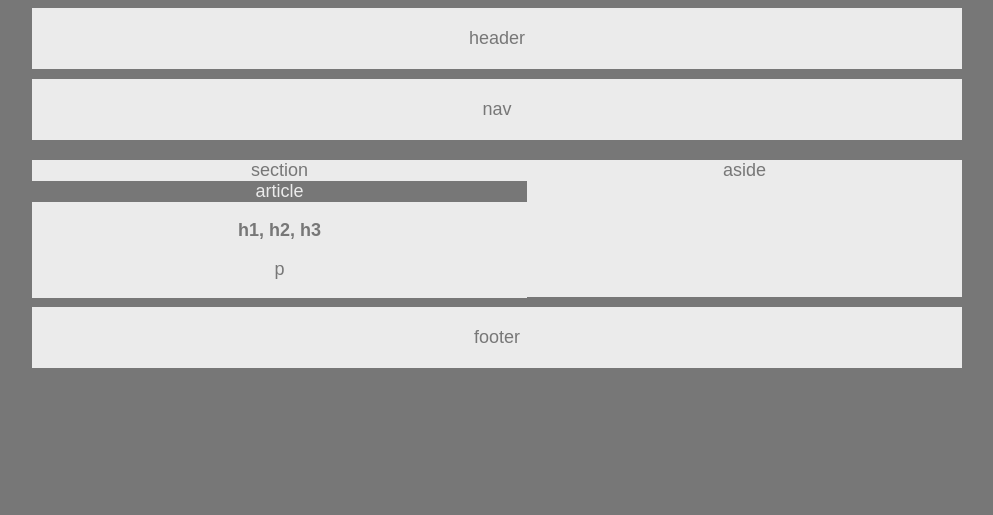
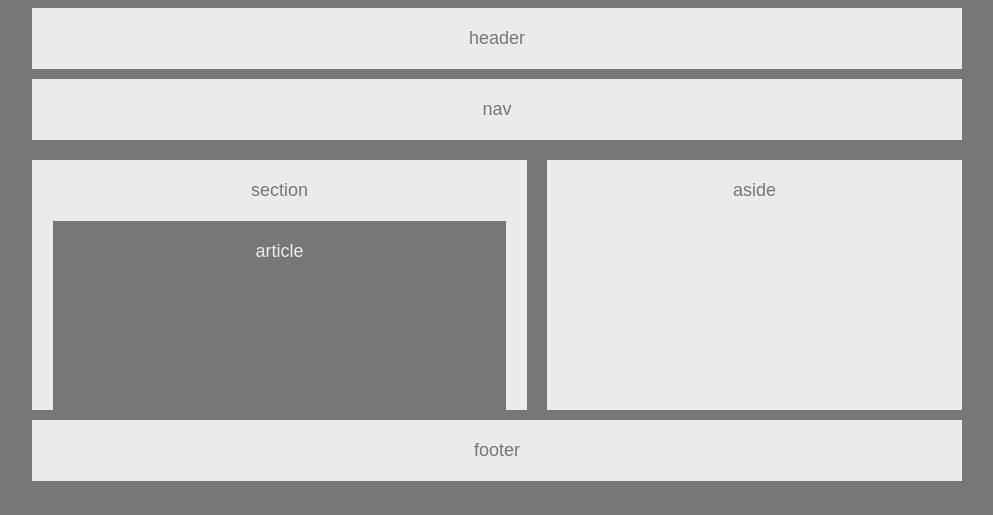
Before and after one commit to amielnicdao/HW-Wireframe, a plain HTML site: page index.html in a window 1280 px wide. Shown: the whole page, without its empty margins (168-1161 px from the left). Drawn offline with Linux system fonts and the light colour scheme.

Commit message:
Fixed padding, width, height, margin. Still need to fix headings and paragraph

```diff
--- a/style.css
+++ b/style.css
@@ -11,7 +11,6 @@ body {
     font-size: 18px;
     margin-right: -275px;
     margin-left: 200px
-
 }
 
 header {
@@ -31,34 +30,49 @@ nav {
 #container {
     overflow: auto;
 }
+
 section {
     background-color: #ebebeb;
     width: 495px;
     float: left;
+    height: 250px;
+    padding: 20px;
 }
 
 article {
     color: #ebebeb;
     background-color: #777;
-    overflow: auto;
-
+    height: 200px;
+    margin-left: 1px;
+    margin-right: 1px;
+    margin-top: 20px;
+    padding: 20px;
 }
 
 .heading {
     background-color: #ebebeb;
     color: #777;
+    margin-left: 10px;
+    margin-right: 10px;
+    padding: 20px;
 }
 
 p {
     background-color: #ebebeb;
     color: #777;
+    margin-left: 10px;
+    margin-right: 10px;
+    padding: 20px;
 }
+
 aside {
     background-color: #ebebeb;
-    width: 435px;
+    width: 415px;
     float: left;
-    height: 137px;
+    height: 250px;
     margin-bottom: 10px;
+    margin-left: 20px;
+    padding: 20px;
 }
 
 footer {
```
Also changed, not shown: index.html (+4 -3 lines).
